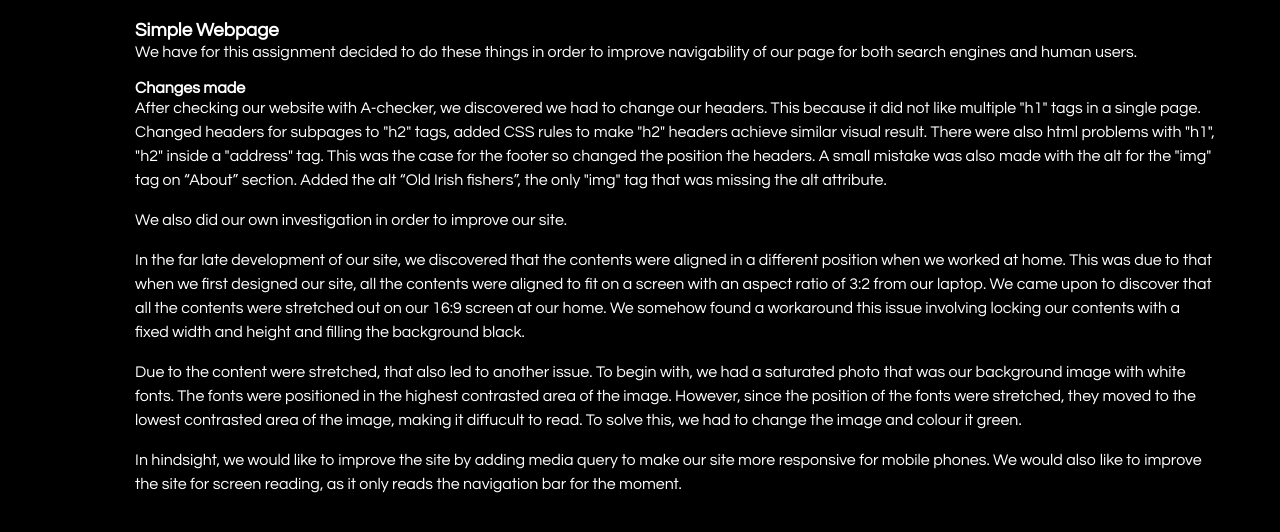
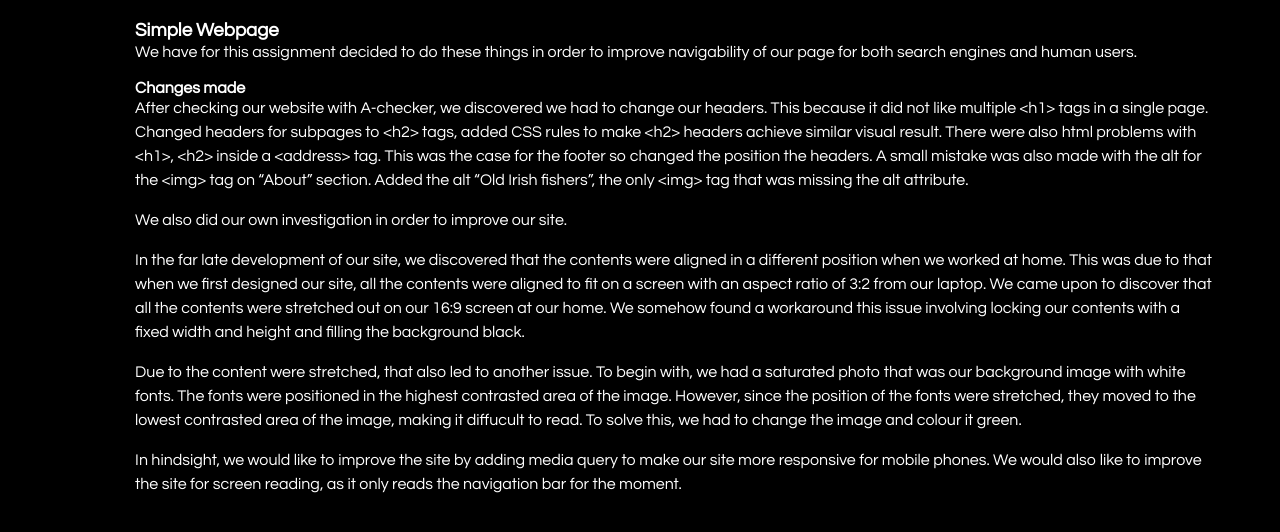
Before and after one commit to s186969/s186969.github.io, a plain HTML site: page report.html in a window 1280 px wide. Shown: the part 258-790 px from the top of the page. Drawn offline with Linux system fonts and the light colour scheme.

Commit message:
Update report.html

```diff
--- a/report.html
+++ b/report.html
@@ -38,12 +38,12 @@
                         navigability of our page for both search engines and human users.</p>
                     <h4>Changes made</h4>
                     <p>After checking our website with A-checker, we discovered we had to change our headers.
-                        This because it did not like multiple "h1" tags in a single page. Changed headers
-                        for subpages to "h2" tags, added CSS rules to make "h2" headers achieve similar
-                        visual result. There were also html problems with "h1", "h2" inside a "address" tag.
+                        This because it did not like multiple &lth1&gt tags in a single page. Changed headers
+                        for subpages to &lth2&gt tags, added CSS rules to make &lth2&gt headers achieve similar
+                        visual result. There were also html problems with &lth1&gt, &lth2&gt inside a &ltaddress&gt tag.
                         This was the case for the footer so changed the position the headers. A small mistake
-                        was also made with the alt for the "img" tag on “About” section. Added the alt
-                        “Old Irish fishers”, the only "img" tag that was missing the alt attribute. </p>
+                        was also made with the alt for the &ltimg&gt tag on “About” section. Added the alt
+                        “Old Irish fishers”, the only &ltimg&gt tag that was missing the alt attribute. </p>
                     <p>We also did our own investigation in order to improve our site.</p>
                     <p>In the far late development of our site, we discovered that the contents were aligned
                         in a different position when we worked at home. This was due to that when we first
```
